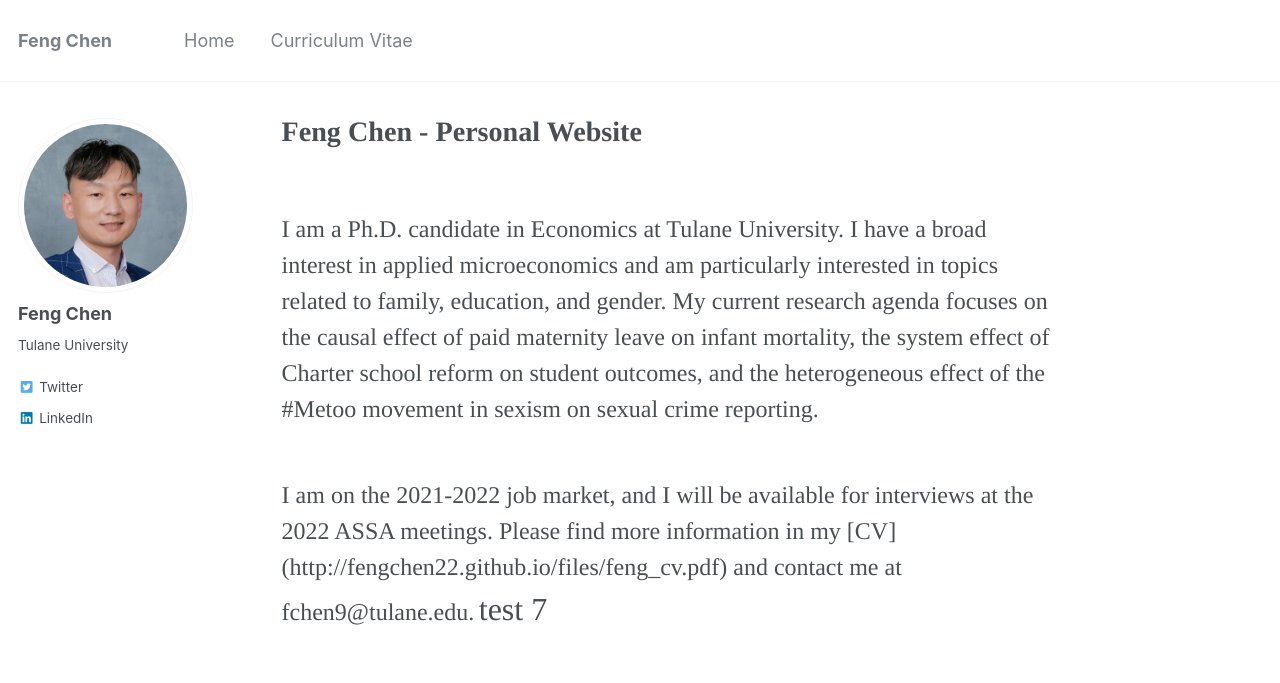
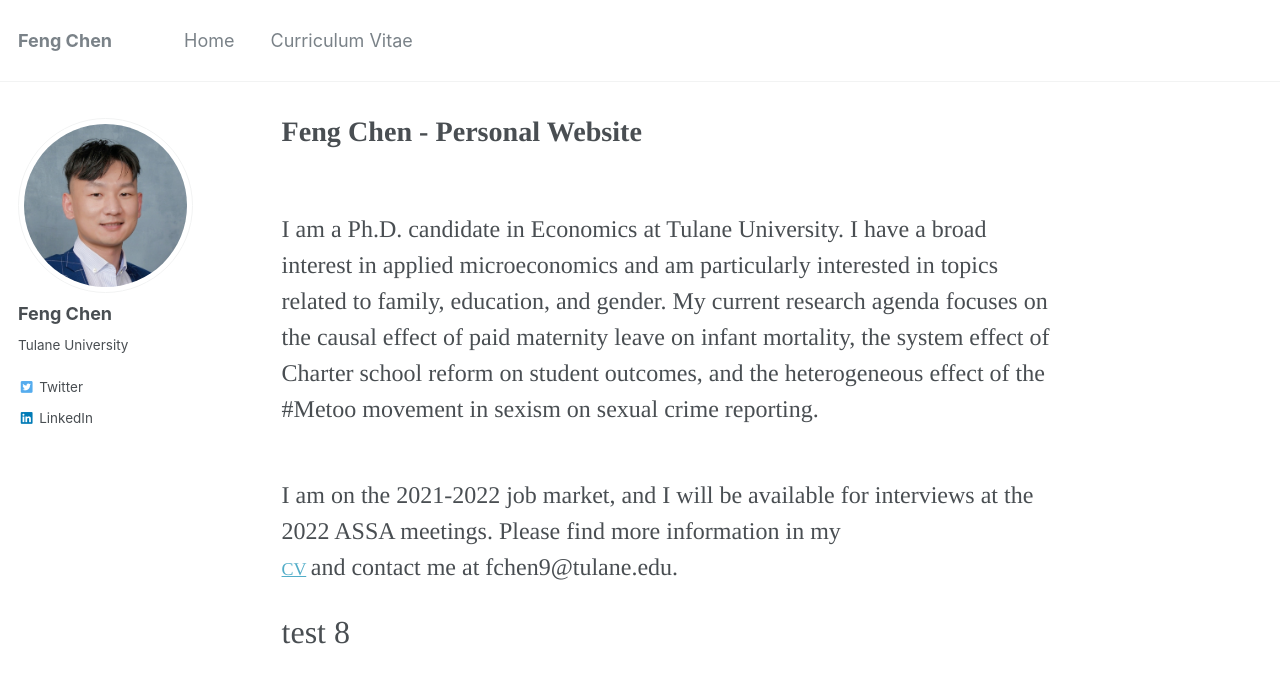
Before and after one commit to fengchen22/fengchen22.github.io, a Jekyll site: the page built from _pages/about.md, in a window 1280 px wide. Shown: the top 683 px of the page. Built offline with Jekyll 4.4.1, drawn with Linux system fonts in a browser that asks for light colours.

Commit message:
Update about.md

```diff
--- a/_pages/about.md
+++ b/_pages/about.md
@@ -14,6 +14,6 @@ redirect_from:
 
 <br />
 
-<font size=5>I am on the 2021-2022 job market, and I will be available for interviews at the 2022 ASSA meetings. Please find more information in my [CV](http://fengchen22.github.io/files/feng_cv.pdf) and contact me at fchen9@tulane.edu.</font>
+<font size=5>I am on the 2021-2022 job market, and I will be available for interviews at the 2022 ASSA meetings. Please find more information in my </font> [CV](http://fengchen22.github.io/files/feng_cv.pdf) <font size=5> and contact me at fchen9@tulane.edu.</font>
 
-<font size=6> test 7 </font>
+<font size=6> test 8 </font>
```
